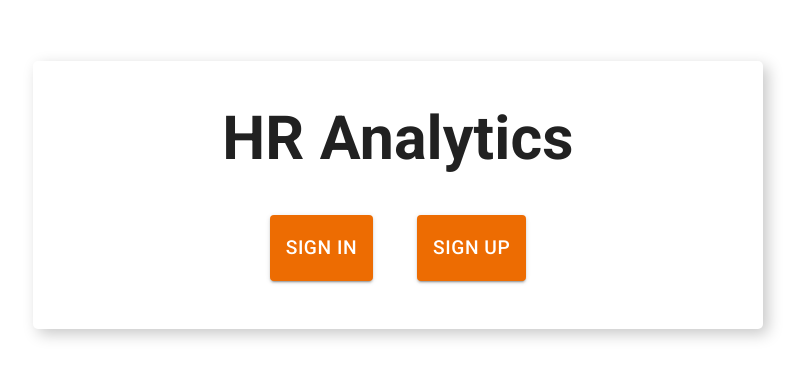
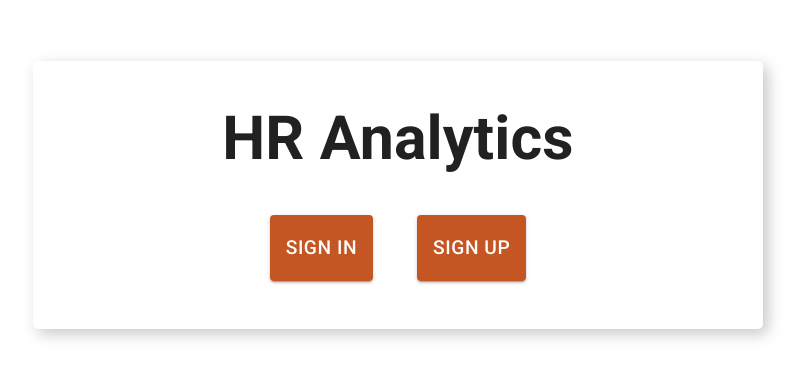
Before and after one commit to MuGen9/hr-dashboard, a React (Create React App) app in the folder frontend/: page / in a window 1280 px wide. Shown: the part 205-584 px from the top of the page, without its empty margins (242-1047 px from the left). Built offline with nearby package versions, Linux system fonts and the light colour scheme.

Commit message:
homepage fixes 2

```diff
--- a/frontend/src/index.tsx
+++ b/frontend/src/index.tsx
@@ -1,6 +1,8 @@
 import React from 'react';
 import ReactDOM from 'react-dom/client';
-import { CssBaseline } from '@mui/material';
+import { CssBaseline, ThemeProvider } from '@mui/material';
+
+import { theme } from 'providers/ThemeProvider';
 
 import App from './App';
 import reportWebVitals from './reportWebVitals';
@@ -15,8 +17,10 @@ const root = ReactDOM.createRoot(
 );
 root.render(
   <React.StrictMode>
-    <CssBaseline />
-    <App />
+    <ThemeProvider theme={theme}>
+      <CssBaseline />
+      <App />
+    </ThemeProvider>
   </React.StrictMode>
 );
 
--- /dev/null
+++ b/frontend/src/providers/ThemeProvider.ts
@@ -0,0 +1,12 @@
+import { createTheme } from '@mui/material';
+
+export const theme = createTheme({
+  palette: {
+    primary: {
+      main: '#c45623'
+    },
+    secondary: {
+      main: '#2391c4'
+    }
+  }
+});
--- a/frontend/src/views/main/Main.scss
+++ b/frontend/src/views/main/Main.scss
@@ -3,7 +3,7 @@ body {
 }
 
 #root {
-    height: 100vh;
+    min-height: 100vh;
 }
 
 h1 {
@@ -21,13 +21,6 @@ a {
         display: none;
     }
 }
-
-// .mainWrapper {
-//     display: flex;
-//     flex-direction: column;
-//     justify-content: center;
-//     height: 100vh;
-// }
 
 .mainBox {
     margin: 0 auto;
--- a/frontend/src/views/main/Main.tsx
+++ b/frontend/src/views/main/Main.tsx
@@ -11,7 +11,7 @@ const MainView = () => {
       justifyContent="center"
       alignItems="center"
       flexDirection="column"
-      sx={{ height: 1 }}
+      sx={{ minHeight: '100vh' }}
     >
       <div className="mainBox">
         <h1>
@@ -25,7 +25,7 @@ const MainView = () => {
         >
           <Link to={appRoutes.signIn}>
             <Button
-              color="warning"
+              color="primary"
               variant="contained"
               sx={{ fontSize: '1.2rem', m: 2, p: 2 }}
             >
@@ -34,7 +34,7 @@ const MainView = () => {
           </Link>
           <Link to={appRoutes.signUp}>
             <Button
-              color="warning"
+              color="primary"
               variant="contained"
               sx={{ fontSize: '1.2rem', m: 2, p: 2 }}
             >
--- a/frontend/src/views/signIn/SignIn.tsx
+++ b/frontend/src/views/signIn/SignIn.tsx
@@ -9,7 +9,7 @@ const SignIn = () => {
       <h2>Sign in!</h2>
       <Link to={appRoutes.main}>
         <Button
-          color="warning"
+          color="primary"
           variant="contained"
           sx={{ fontSize: '1.2rem', m: 2, p: 2 }}
         >
--- a/frontend/src/views/singUp/SignUp.tsx
+++ b/frontend/src/views/singUp/SignUp.tsx
@@ -9,7 +9,7 @@ const SignUp = () => {
       <h2>Sign up!</h2>
       <Link to={appRoutes.main}>
         <Button
-          color="warning"
+          color="primary"
           variant="contained"
           sx={{ fontSize: '1.2rem', m: 2, p: 2 }}
         >
```
